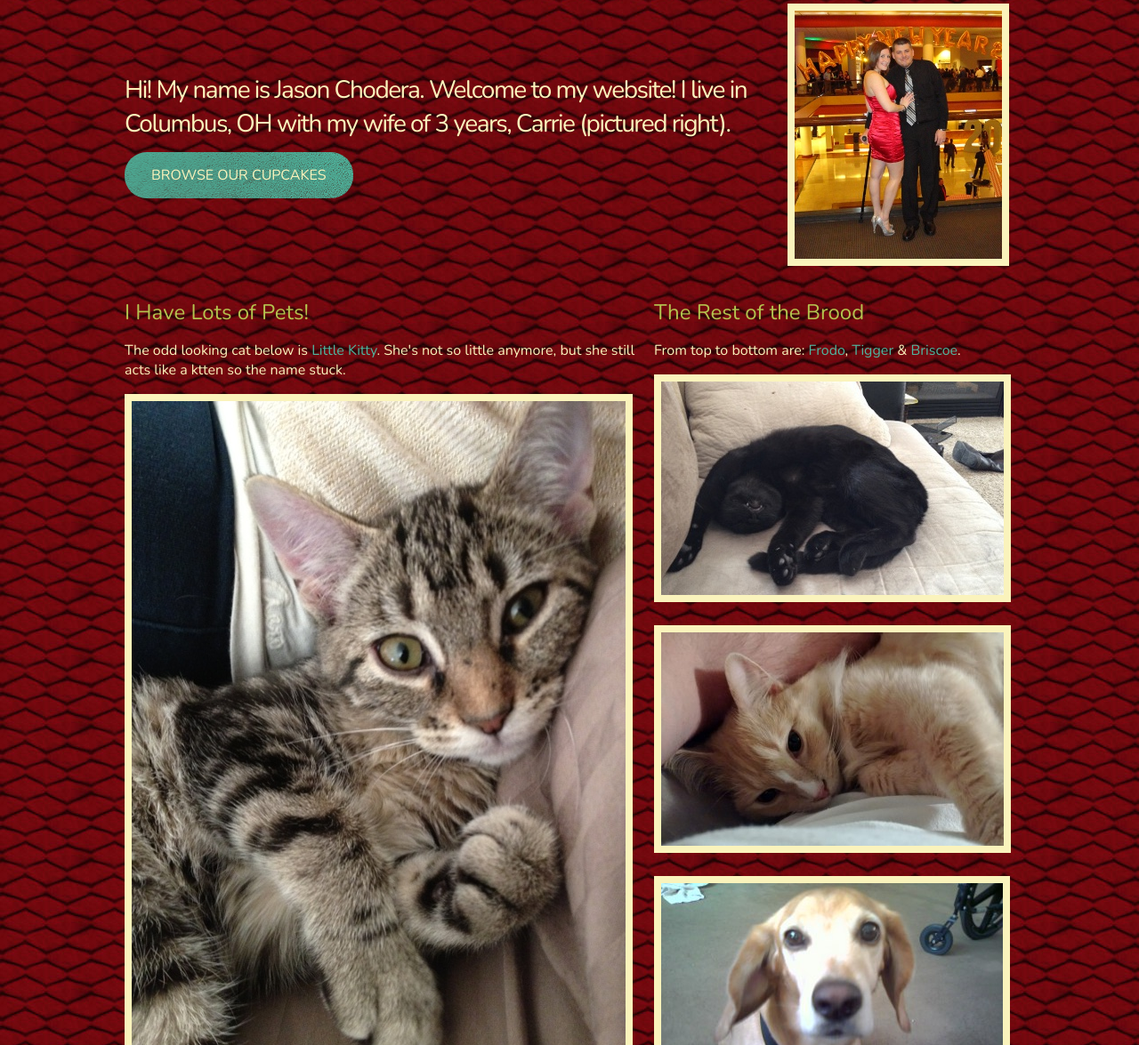
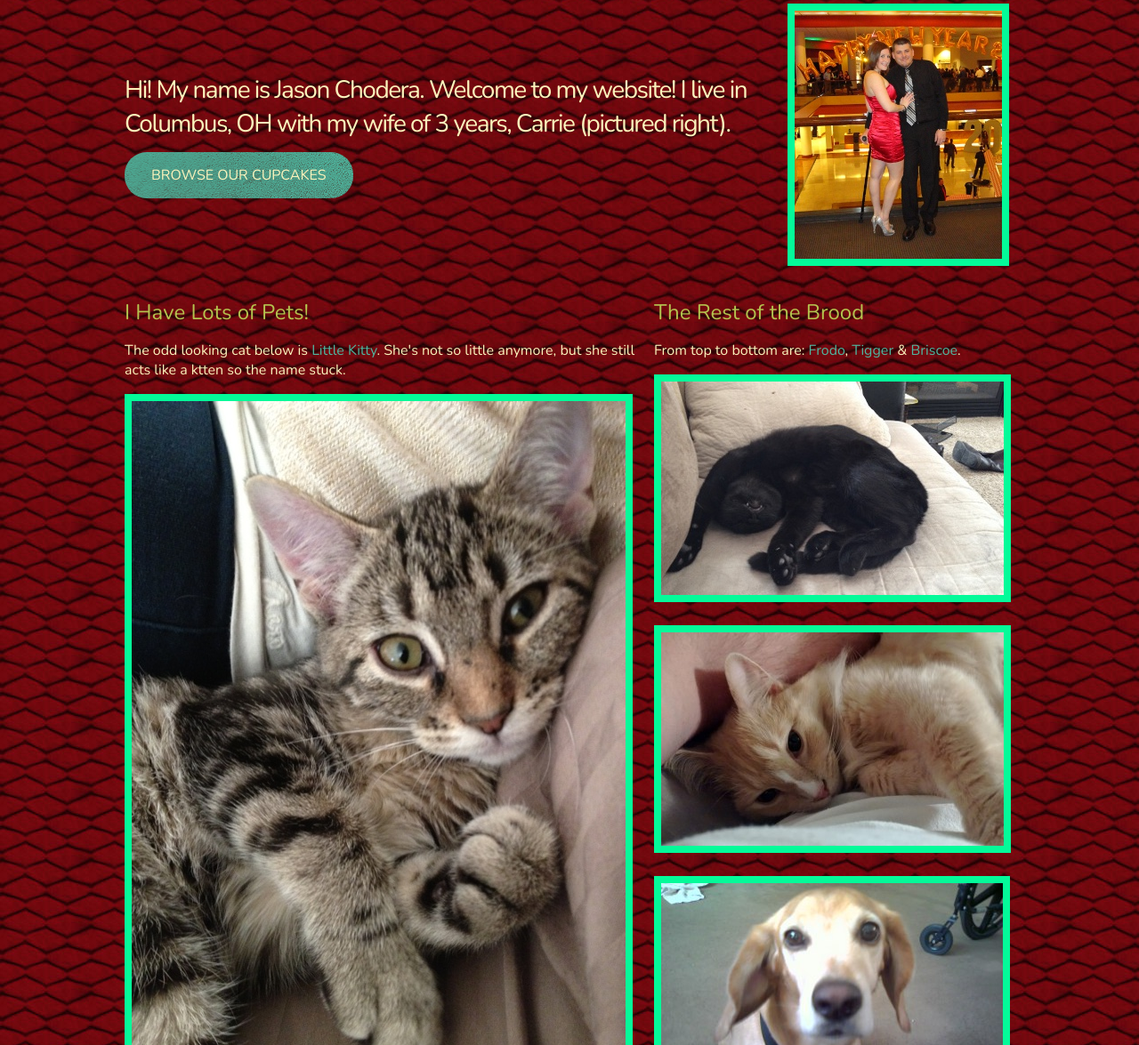
Before and after one commit to jchod77/website, a plain HTML site: page index.html in a window 1280 px wide. Shown: the part 285-1460 px from the top of the page at 89% size. Drawn offline with nearby package versions, Linux system fonts and the light colour scheme; files whose address does not match are found by name.

Commit message:
changed color of pic borders

```diff
--- a/css/style.css
+++ b/css/style.css
@@ -117,21 +117,21 @@ ul.nav li a {
 }
 
 #intro-pic img {
-	border: 8px solid #faf3bc;
+	border: 8px solid #04FA99;
 	margin: 0 0 20px 0;
 }
 
 #new-cupcakes img {
-	border: 8px solid #faf3bc;
+	border: 8px solid #04FA99;
 	margin: 0 0 20px 0;
 }
 
 #popular-cupcakes img {
-	border: 8px solid #faf3bc;
+	border: 8px solid #04FA99;
 }
 
 #featured-cupcake img {
-	border: 8px solid #faf3bc;
+	border: 8px solid #04FA99;
 }
 
 #contact span{
```
